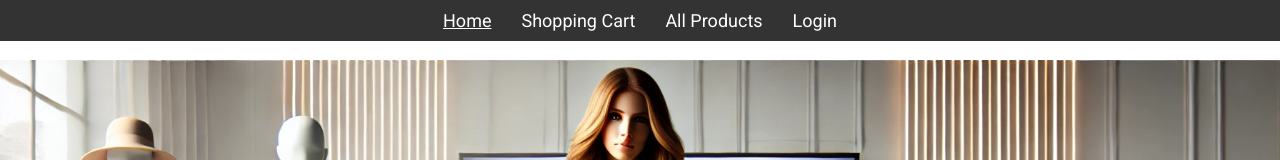
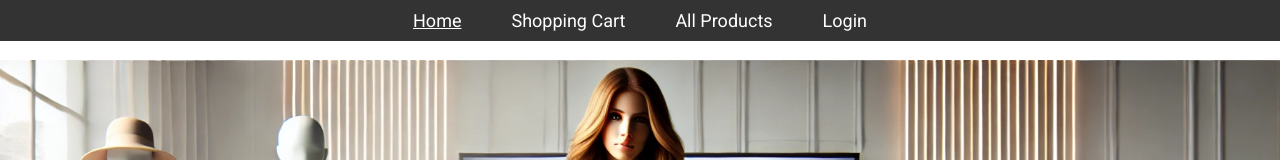
Before and after one commit to ScottInPittsburgh/christinesfashions, a React (Create React App) app in the folder client/: page / in a window 1280 px wide. Shown: the top 160 px of the page. Built offline with nearby package versions, Linux system fonts and the light colour scheme.

Commit message:
Changes to header formatting, PT II

```diff
--- a/client/src/Header.js
+++ b/client/src/Header.js
@@ -13,7 +13,7 @@ const Header = () => {
                     <li><Link to="/collection/products" className={location.pathname === '/collection/products' ? 'active' : ''}>Shop</Link></li>
                     <li><Link to="/login" className={location.pathname === '/login' ? 'active' : ''}>Login/Register</Link></li>
                     <li><Link to="/cart" className={location.pathname === '/cart' ? 'active' : ''}>
-                        <i className="fas fa-shopping-cart"></i> Cart
+                        <i className="fas fa-shopping-cart"></i>
                     </Link></li>
                 </ul>
             </nav>
--- a/client/src/styles.css
+++ b/client/src/styles.css
@@ -27,6 +27,7 @@ header {
     list-style-type: none;
     padding: 0;
     margin: 0;
+    gap: 20px; /* Added spacing between items */
 }
 
 .menu-bar li {
```
